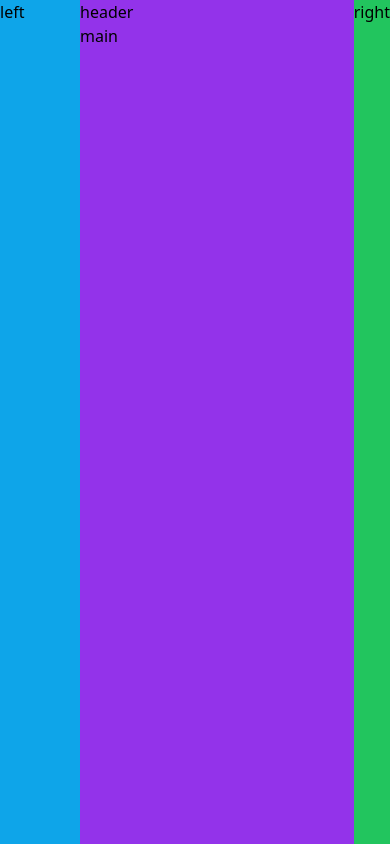
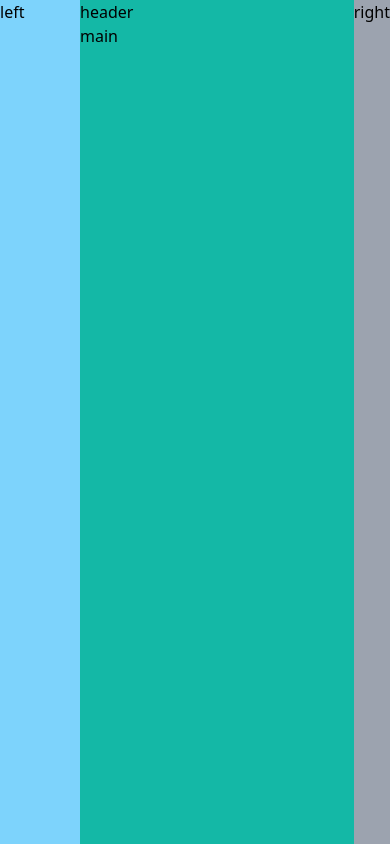
Before and after one commit to SubairMohamed/todo-project, a React (Create React App) app: page / in a window 390 px wide. Built offline with nearby package versions, Linux system fonts and the light colour scheme.

Commit message:
making-components

```diff
--- a/src/App.js
+++ b/src/App.js
@@ -2,16 +2,16 @@ function App() {
  return (
   <div className="flex min-h-screen w-screen">
     {/* aside left */}
-    <aside id="left" className="bg-sky-500 w-20 lg:w-28 flex-none">left</aside>
+    <aside id="left" className="bg-sky-300 w-20 lg:w-28 flex-none">left</aside>
 
     {/* Main */}
-    <section className="bg-purple-600 grow">
+    <section className="bg-teal-500 grow">
       <header>header</header>
       <main>main</main>
     </section>
 
     {/* aside right */}
-    <aside id="right" className="bg-green-500  sm:hidden md:block md:w-60 lg:w-96">right</aside>
+    <aside id="right" className="bg-gray-400  sm:hidden md:block md:w-60 lg:w-96">right</aside>
   </div>
  );
 }
--- /dev/null
+++ b/src/components/Asides/Left.jsx
@@ -0,0 +1,5 @@
+const Left = () => {
+
+}
+
+export default Left;
--- /dev/null
+++ b/src/components/Asides/Right.jsx
@@ -0,0 +1,5 @@
+const Right = () => {
+
+}
+
+export default Right;
--- /dev/null
+++ b/src/components/Main/Main.jsx
@@ -0,0 +1,5 @@
+const Main = () => {
+
+}
+
+export default Main;
```
